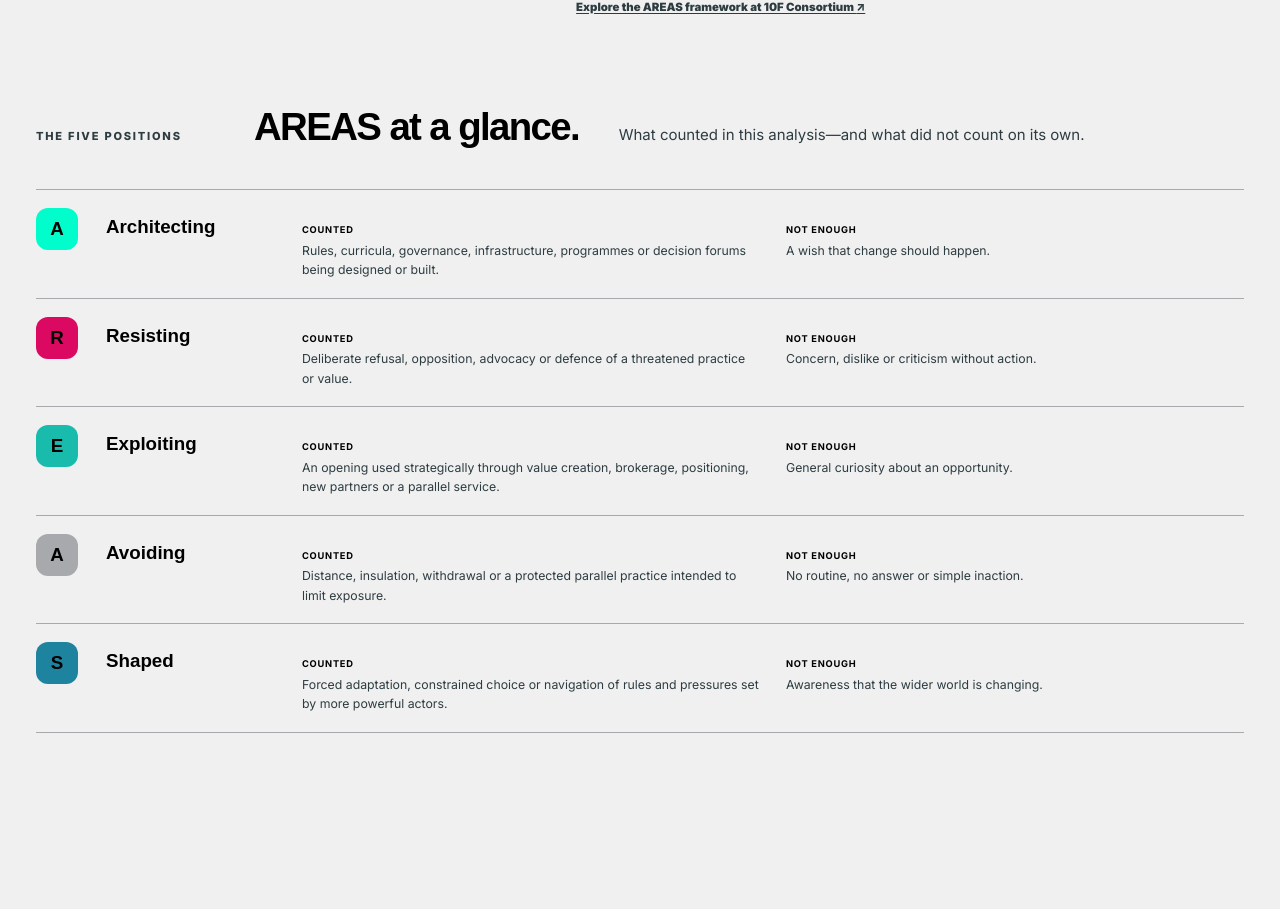
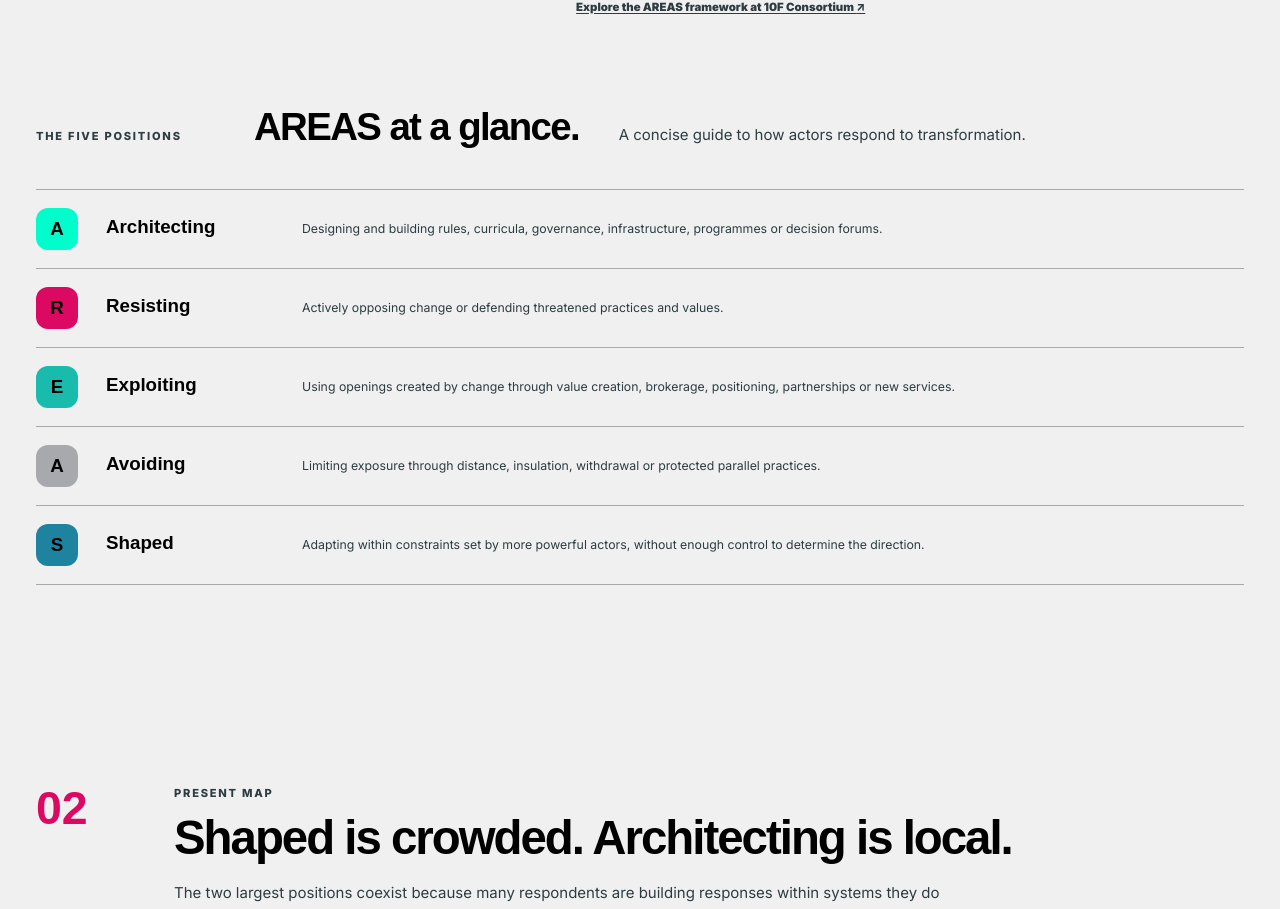
Before and after one commit to tdufva/elia-future-readiness-survey-results, a Next.js app: page /areas in a window 1280 px wide. Shown: the part 957-1866 px from the top of the page. Built offline with nearby package versions, Linux system fonts and the light colour scheme.

Commit message:
Simplify the AREAS position guide

```diff
--- a/app/areas/page.tsx
+++ b/app/areas/page.tsx
@@ -7,11 +7,11 @@ import AreasQuoteCard from "./areas-quote-card";
 const siteUrl = "https://tdufva.github.io/elia-future-readiness-survey-results/areas/";
 
 const positionGuide = [
-  { key: "architecting", label: "Architecting", counted: "Rules, curricula, governance, infrastructure, programmes or decision forums being designed or built.", notEnough: "A wish that change should happen." },
-  { key: "resisting", label: "Resisting", counted: "Deliberate refusal, opposition, advocacy or defence of a threatened practice or value.", notEnough: "Concern, dislike or criticism without action." },
-  { key: "exploiting", label: "Exploiting", counted: "An opening used strategically through value creation, brokerage, positioning, new partners or a parallel service.", notEnough: "General curiosity about an opportunity." },
-  { key: "avoiding", label: "Avoiding", counted: "Distance, insulation, withdrawal or a protected parallel practice intended to limit exposure.", notEnough: "No routine, no answer or simple inaction." },
-  { key: "shaped", label: "Shaped", counted: "Forced adaptation, constrained choice or navigation of rules and pressures set by more powerful actors.", notEnough: "Awareness that the wider world is changing." },
+  { key: "architecting", label: "Architecting", description: "Designing and building rules, curricula, governance, infrastructure, programmes or decision forums." },
+  { key: "resisting", label: "Resisting", description: "Actively opposing change or defending threatened practices and values." },
+  { key: "exploiting", label: "Exploiting", description: "Using openings created by change through value creation, brokerage, positioning, partnerships or new services." },
+  { key: "avoiding", label: "Avoiding", description: "Limiting exposure through distance, insulation, withdrawal or protected parallel practices." },
+  { key: "shaped", label: "Shaped", description: "Adapting within constraints set by more powerful actors, without enough control to determine the direction." },
 ] as const;
 
 export const metadata: Metadata = {
@@ -121,8 +121,8 @@ export default function AreasPage() {
       <section className="areas-framework-intro" aria-labelledby="areas-framework-title"><div><p className="eyebrow">What is AREAS?</p><h2 id="areas-framework-title">A framework for seeing position and power in transformation.</h2></div><div><p>AREAS is a strategic foresight framework developed by the 10F Consortium. It examines what actors are doing through five positions—Architecting, Resisting, Exploiting, Avoiding and Shaped—rather than treating identity or stated intention as strategy.</p><p>The same actor can occupy several positions at once: setting local rules while being constrained by a global platform, for example. Positions can also change as resources, crises and capabilities change. No position is treated as morally superior.</p><a href="https://www.10fconsortium.org/areas">Explore the AREAS framework at 10F Consortium <span aria-hidden="true">↗</span></a></div></section>
 
       <section className="areas-quick-guide" id="position-guide">
-        <header><p className="eyebrow">The five positions</p><h2>AREAS at a glance.</h2><p>What counted in this analysis—and what did not count on its own.</p></header>
-        <div className="areas-quick-list">{positionGuide.map((position) => <a className={`areas-quick-item areas-quick-item--${position.key}`} href={`#${position.key}`} key={position.key}><span className="areas-quick-letter" aria-hidden="true">{position.label[0]}</span><div><h3>{position.label}</h3><p><strong>Counted</strong>{position.counted}</p><p><strong>Not enough</strong>{position.notEnough}</p></div></a>)}</div>
+        <header><p className="eyebrow">The five positions</p><h2>AREAS at a glance.</h2><p>A concise guide to how actors respond to transformation.</p></header>
+        <div className="areas-quick-list">{positionGuide.map((position) => <a className={`areas-quick-item areas-quick-item--${position.key}`} href={`#${position.key}`} key={position.key}><span className="areas-quick-letter" aria-hidden="true">{position.label[0]}</span><div><h3>{position.label}</h3><p>{position.description}</p></div></a>)}</div>
       </section>
 
       <section className="section areas-overview" id="present-map">
--- a/app/globals.css
+++ b/app/globals.css
@@ -335,10 +335,9 @@ summary { padding: 16px 0; cursor: pointer; font-size: .76rem; font-weight: 800;
 .areas-quick-item--avoiding { --areas-accent: var(--elia-gray); }
 .areas-quick-item--shaped { --areas-accent: var(--elia-blue); }
 .areas-quick-letter { display: grid; width: 42px; height: 42px; place-items: center; color: #000; background: var(--areas-accent); border-radius: 12px; font-family: var(--serif); font-size: 1.25rem; font-weight: 900; }
-.areas-quick-item > div { display: grid; grid-template-columns: 170px 1fr 1fr; gap: 26px; align-items: baseline; }
+.areas-quick-item > div { display: grid; grid-template-columns: 170px 1fr; gap: 26px; align-items: baseline; }
 .areas-quick-item h3 { margin: 4px 0 0; font-size: 1.25rem; }
 .areas-quick-item p { margin: 0; color: var(--ink-soft); font-size: .82rem; }
-.areas-quick-item p strong { display: block; margin-bottom: 3px; color: var(--ink); font-size: .62rem; letter-spacing: .08em; text-transform: uppercase; }
 .areas-quick-item:hover h3, .areas-quick-item:focus-visible h3 { color: var(--signal-dark); }
 .areas-overview { padding-bottom: 92px; }
 .areas-bars { display: grid; gap: 14px; }
@@ -671,7 +670,7 @@ h2 { letter-spacing: -.042em; line-height: .98; }
   .areas-hero { grid-template-columns: 1fr; gap: 44px; } .areas-scope { max-width: 660px; }
   .areas-framework-intro { grid-template-columns: 1fr; gap: 24px; }
   .areas-quick-guide > header { grid-template-columns: 1fr 1fr; } .areas-quick-guide > header .eyebrow { grid-column: 1 / -1; }
-  .areas-quick-item > div { grid-template-columns: 150px 1fr 1fr; gap: 18px; }
+  .areas-quick-item > div { grid-template-columns: 150px 1fr; gap: 18px; }
   .areas-visual-map-grid { grid-template-columns: 1fr; }
   .areas-map-card figcaption { min-height: 0; }
   .areas-analysis-head { grid-template-columns: 1fr; gap: 24px; }
```
Also changed, not shown: 1 other file (tests, documents, lock files or other folders).
